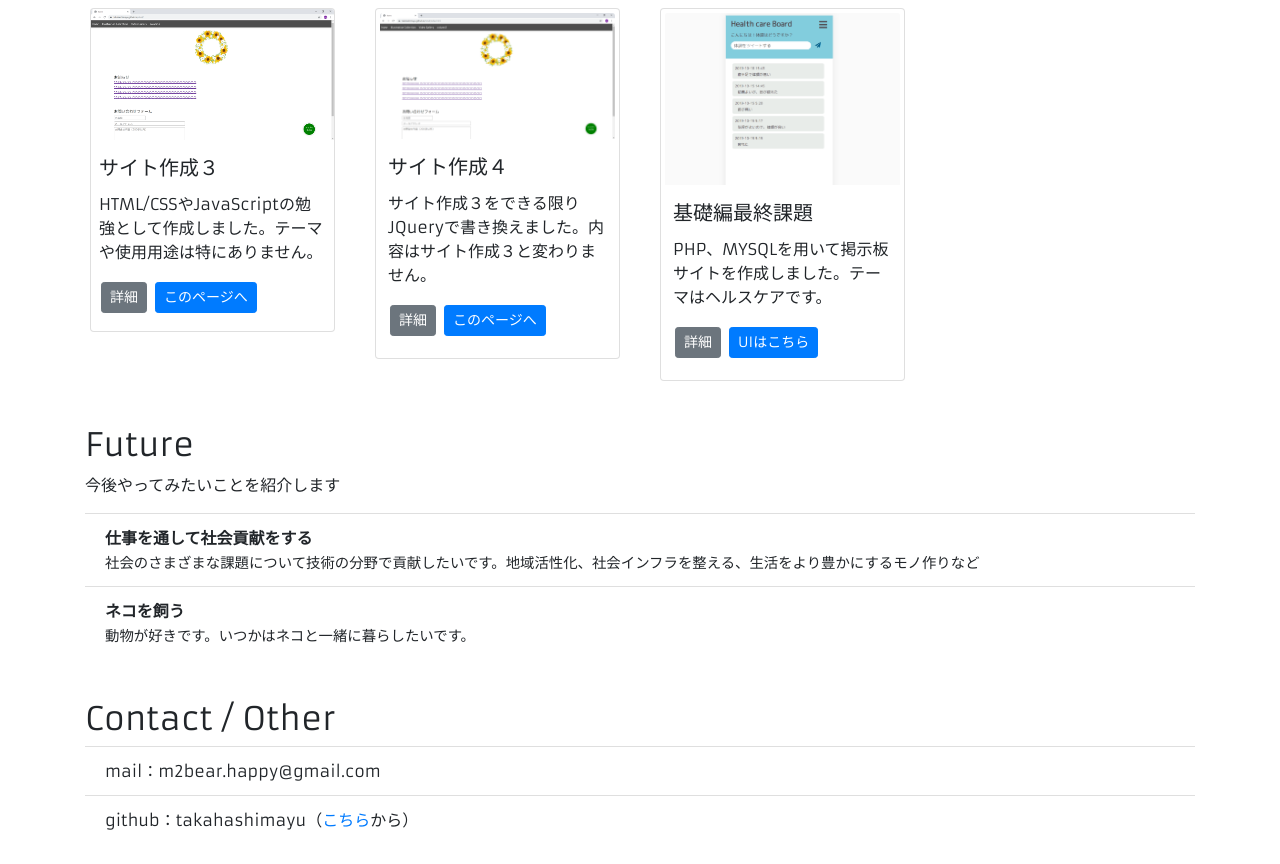
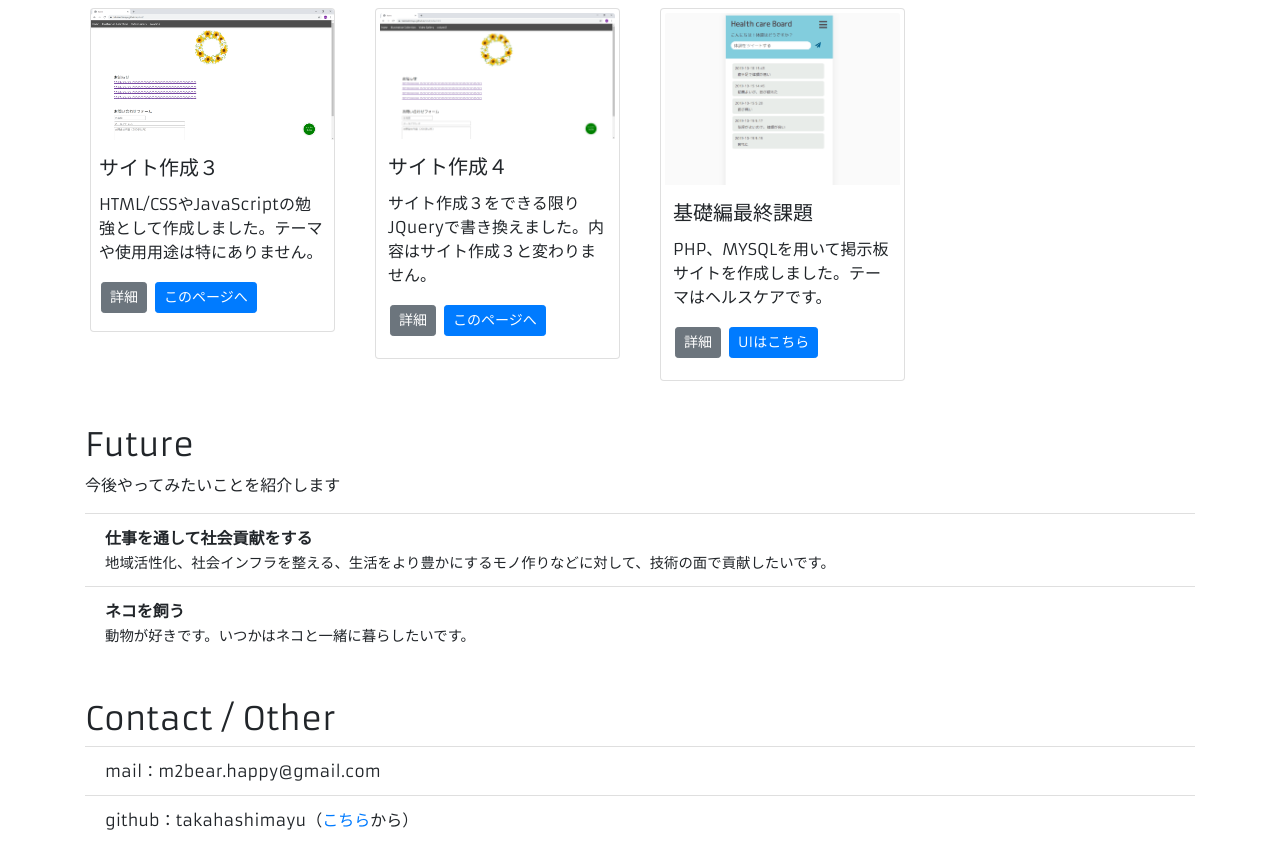
Before and after one commit to takahashimayu/portfolio, a plain HTML site: page index.html in a window 1280 px wide. Shown: the part 1713-2577 px from the top of the page. Drawn offline with nearby package versions, Linux system fonts and the light colour scheme.

Commit message:
テキストを修正

```diff
--- a/index.html
+++ b/index.html
@@ -324,7 +324,7 @@
         <p>今後やってみたいことを紹介します</p>
         <ul class="list-group list-group-flush">
           <li class="list-group-item">仕事を通して社会貢献をする<br><span class="small-font">
-            社会のさまざまな課題について技術の分野で貢献したいです。地域活性化、社会インフラを整える、生活をより豊かにするモノ作りなど
+            地域活性化、社会インフラを整える、生活をより豊かにするモノ作りなどに対して、技術の面で貢献したいです。
             </span>
           </li>
           <li class="list-group-item">ネコを飼う<br><span class="small-font">動物が好きです。いつかはネコと一緒に暮らしたいです。</span></li>
```
